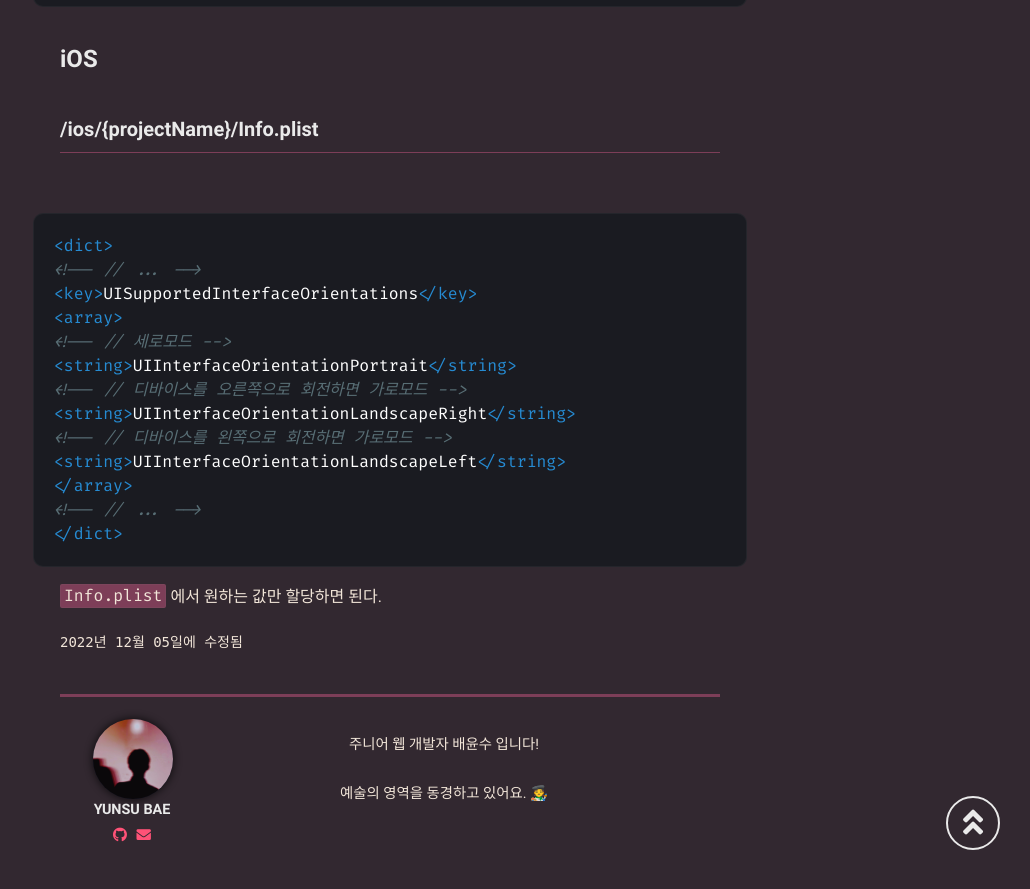
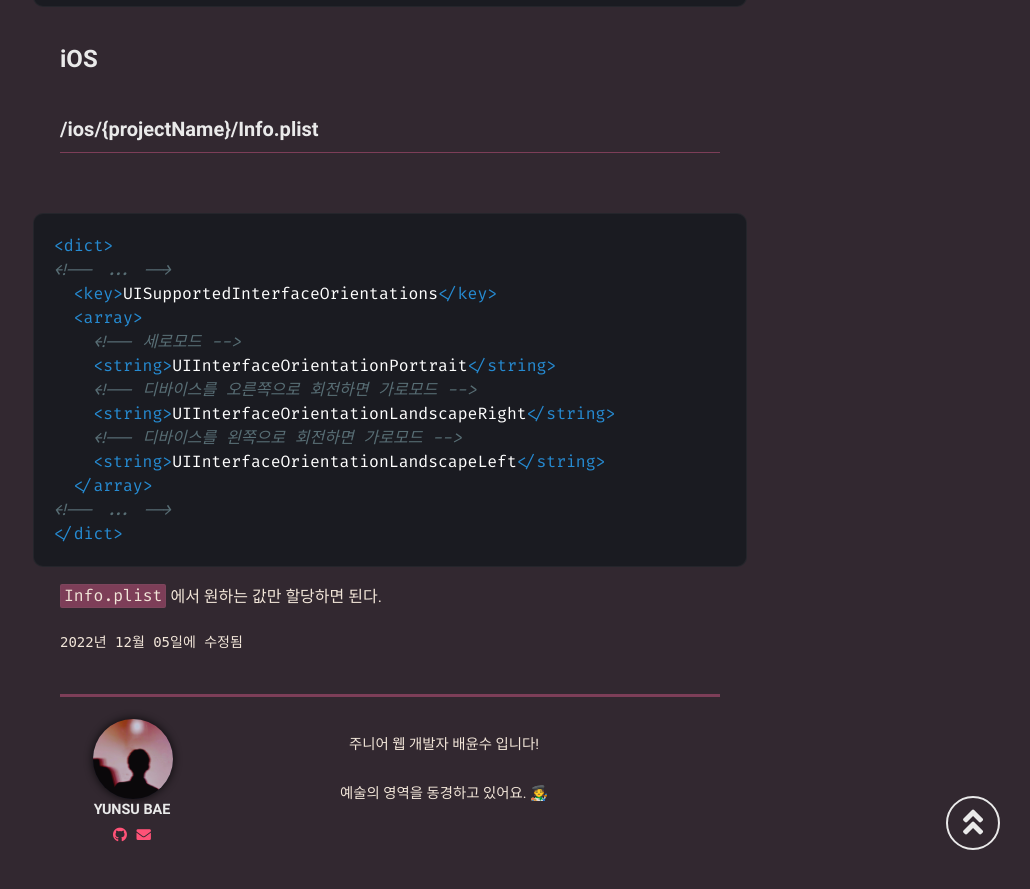
Before and after one commit to mniYUNSU/mniYUNSU.github.io, a Jekyll site: the page built from _posts/react-native-screen-orientation/2022-12-05-react-native-screen-orientation.md, in a window 1280 px wide and 900 px high, scrolled down 1131 px. Shown: the top 889 px of the window, without its empty margins (250-1280 px from the left). Built offline with Jekyll 4.4.1, drawn with Linux system fonts in a browser that asks for light colours; some web fonts are replaced; comment, search, counter and statistics services are not loaded.

Commit message:
posting: react native screen orientation

````diff
--- a/_posts/react-native-screen-orientation/2022-12-05-react-native-screen-orientation.md
+++ b/_posts/react-native-screen-orientation/2022-12-05-react-native-screen-orientation.md
@@ -45,17 +45,17 @@ modified: 2022-12-05 00:00:00 +07:00
 
 ```xml
 <dict>
-<!-- // ... -->
-<key>UISupportedInterfaceOrientations</key>
-<array>
-<!-- // 세로모드 -->
-<string>UIInterfaceOrientationPortrait</string>
-<!-- // 디바이스를 오른쪽으로 회전하면 가로모드 -->
-<string>UIInterfaceOrientationLandscapeRight</string>
-<!-- // 디바이스를 왼쪽으로 회전하면 가로모드 -->
-<string>UIInterfaceOrientationLandscapeLeft</string>
-</array>
-<!-- // ... -->
+<!-- ... -->
+  <key>UISupportedInterfaceOrientations</key>
+  <array>
+    <!-- 세로모드 -->
+    <string>UIInterfaceOrientationPortrait</string>
+    <!-- 디바이스를 오른쪽으로 회전하면 가로모드 -->
+    <string>UIInterfaceOrientationLandscapeRight</string>
+    <!-- 디바이스를 왼쪽으로 회전하면 가로모드 -->
+    <string>UIInterfaceOrientationLandscapeLeft</string>
+  </array>
+<!-- ... -->
 </dict>
 ```
 
````
